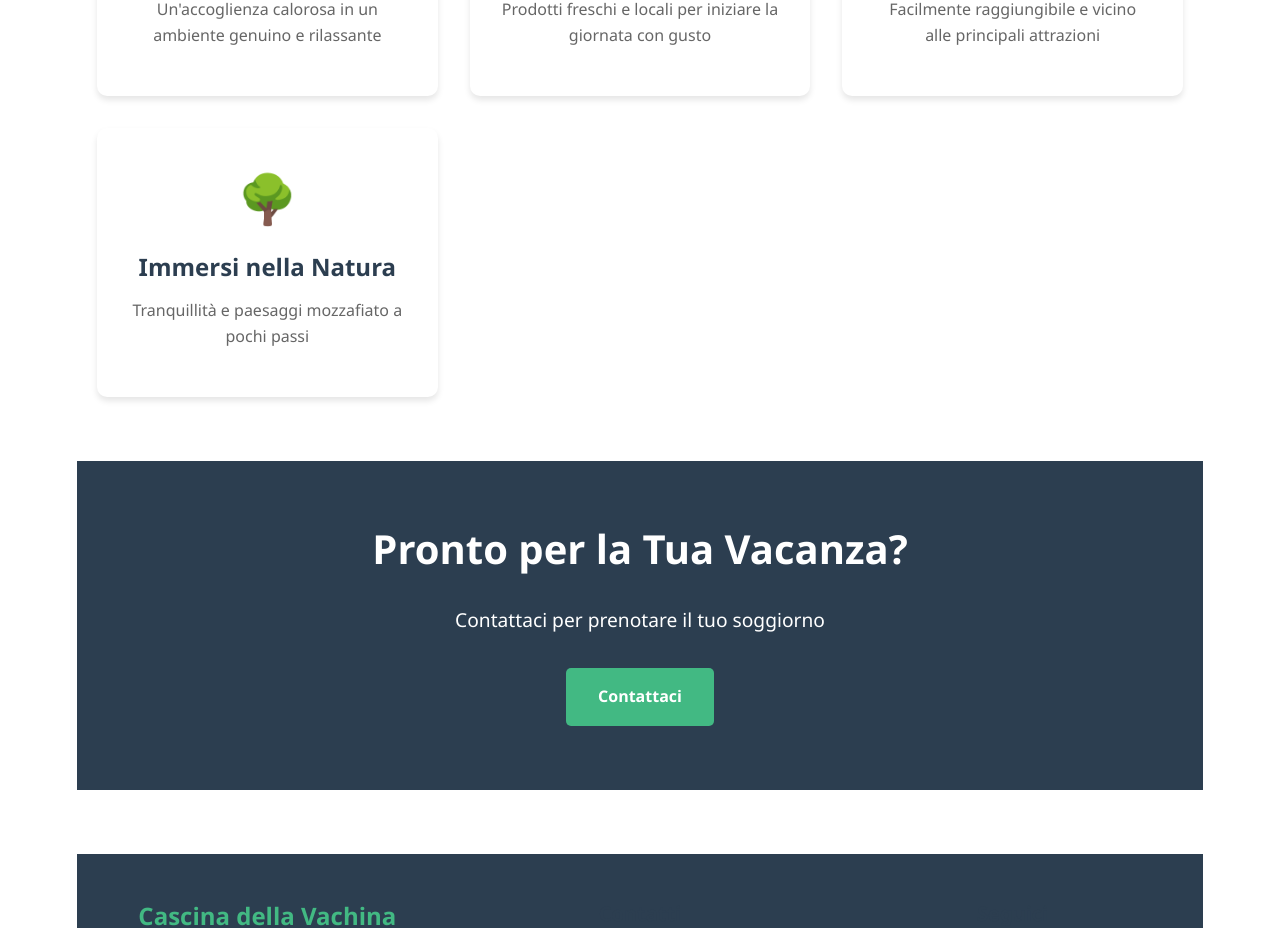
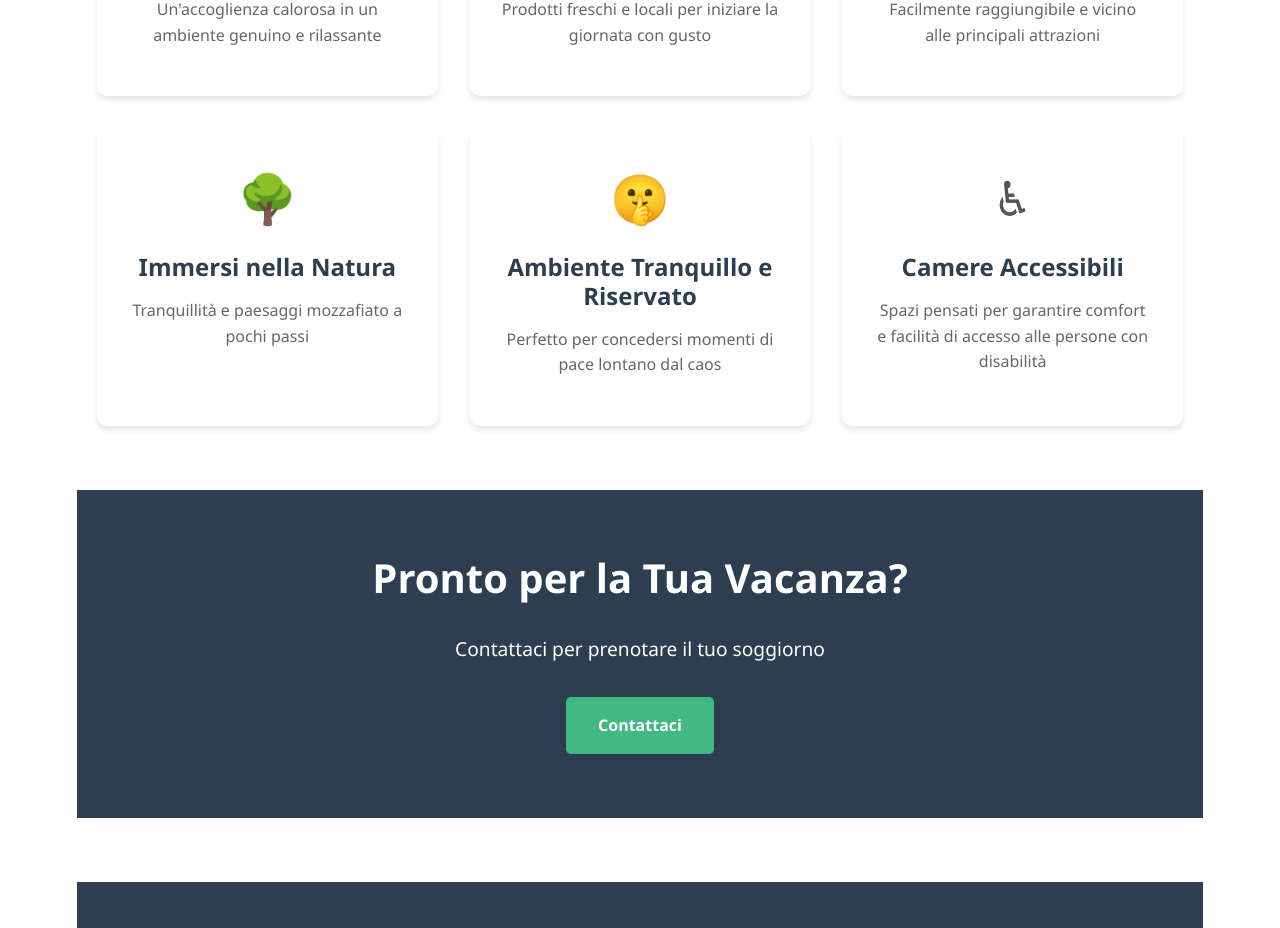
Before and after one commit to LeonardoFlammini/CascinaDellaVachina, a Vue app: page / in a window 1280 px wide. Shown: the part 1236-2164 px from the top of the page. Built offline with nearby package versions, Linux system fonts and the light colour scheme.

Commit message:
fix: comment out feature items in room views and add new highlights to HomeView

```diff
--- a/src/views/AliceRoomView.vue
+++ b/src/views/AliceRoomView.vue
@@ -49,13 +49,13 @@
                   <p>Bagno privato finestrato</p>
                 </div>
               </div>
-              <div class="feature-item">
+              <!-- <div class="feature-item">
                 <span class="icon">📏</span>
                 <div>
                   <strong>Dimensione</strong>
                   <p>22 m²</p>
                 </div>
-              </div>
+              </div> -->
             </div>
           </section>
 
--- a/src/views/ChiaraRoomView.vue
+++ b/src/views/ChiaraRoomView.vue
@@ -49,13 +49,13 @@
                   <p>Bagno privato finestrato</p>
                 </div>
               </div>
-              <div class="feature-item">
+              <!-- <div class="feature-item">
                 <span class="icon">📏</span>
                 <div>
                   <strong>Dimensione</strong>
                   <p>20 m²</p>
                 </div>
-              </div>
+              </div> -->
             </div>
           </section>
 
--- a/src/views/ElenaRoomView.vue
+++ b/src/views/ElenaRoomView.vue
@@ -49,13 +49,13 @@
                   <p>Bagno privato</p>
                 </div>
               </div>
-              <div class="feature-item">
+              <!-- <div class="feature-item">
                 <span class="icon">📏</span>
                 <div>
                   <strong>Dimensione</strong>
                   <p>22 m²</p>
                 </div>
-              </div>
+              </div> -->
             </div>
           </section>
 
--- a/src/views/FrancescoRoomView.vue
+++ b/src/views/FrancescoRoomView.vue
@@ -50,13 +50,13 @@
                   <p>Bagno privato</p>
                 </div>
               </div>
-              <div class="feature-item">
+              <!-- <div class="feature-item">
                 <span class="icon">📏</span>
                 <div>
                   <strong>Dimensione</strong>
                   <p>35 m²</p>
                 </div>
-              </div>
+              </div> -->
             </div>
           </section>
 
--- a/src/views/GiovannaRoomView.vue
+++ b/src/views/GiovannaRoomView.vue
@@ -49,13 +49,13 @@
                   <p>Bagno privato finestrato</p>
                 </div>
               </div>
-              <div class="feature-item">
+              <!-- <div class="feature-item">
                 <span class="icon">📏</span>
                 <div>
                   <strong>Dimensione</strong>
                   <p>24 m²</p>
                 </div>
-              </div>
+              </div> -->
             </div>
           </section>
 
--- a/src/views/HomeView.vue
+++ b/src/views/HomeView.vue
@@ -46,6 +46,16 @@
             <div class="highlight-icon">🌳</div>
             <h3>Immersi nella Natura</h3>
             <p>Tranquillità e paesaggi mozzafiato a pochi passi</p>
+          </div>
+          <div class="highlight-card">
+            <div class="highlight-icon">🤫</div>
+            <h3>Ambiente Tranquillo e Riservato</h3>
+            <p>Perfetto per concedersi momenti di pace lontano dal caos</p>
+          </div>
+          <div class="highlight-card">
+            <div class="highlight-icon">♿</div>
+            <h3>Camere Accessibili</h3>
+            <p>Spazi pensati per garantire comfort e facilità di accesso alle persone con disabilità</p>
           </div>
         </div>
       </div>
```
